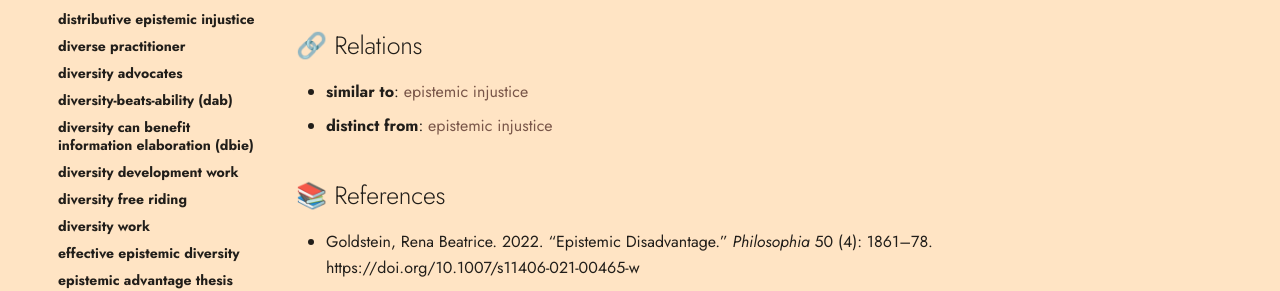
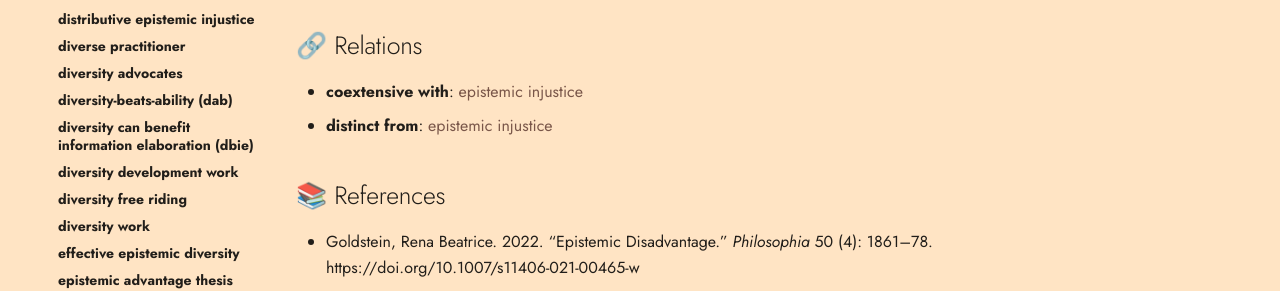
Before and after one commit to conceptcartography/conceptcartography, an MkDocs documentation site: the page built from docs/concepts/epistemic-disadvantage.md, in a window 1280 px wide. Shown: the part 487-778 px from the top of the page. Built offline with MkDocs 1.6.1 and Material for MkDocs 9.7.7, drawn with Linux system fonts in a browser that asks for light colours; comment, search, counter and statistics services are not loaded; the version menu is left out.

Commit message:
Update epistemic-disadvantage.md
Requesting to use 'coextensive with' as relation type between epistemic disadvantage and epistemic injustice. However, if you would prefer to use 'similar to' and 'distinct from' to keep things simple, that's ok too! I will just then remove 'coextensive with' from the relation types. Do let me know your opinions.

```diff
--- a/docs/concepts/epistemic-disadvantage.md
+++ b/docs/concepts/epistemic-disadvantage.md
@@ -10,7 +10,7 @@
 
 ## 🔗 Relations
 
-- **similar to**: [epistemic injustice](./epistemic-injustice.md)
+- **coextensive with**: [epistemic injustice](./epistemic-injustice.md)
 - **distinct from**: [epistemic injustice](./epistemic-injustice.md)
 
 ## 📚 References
```
